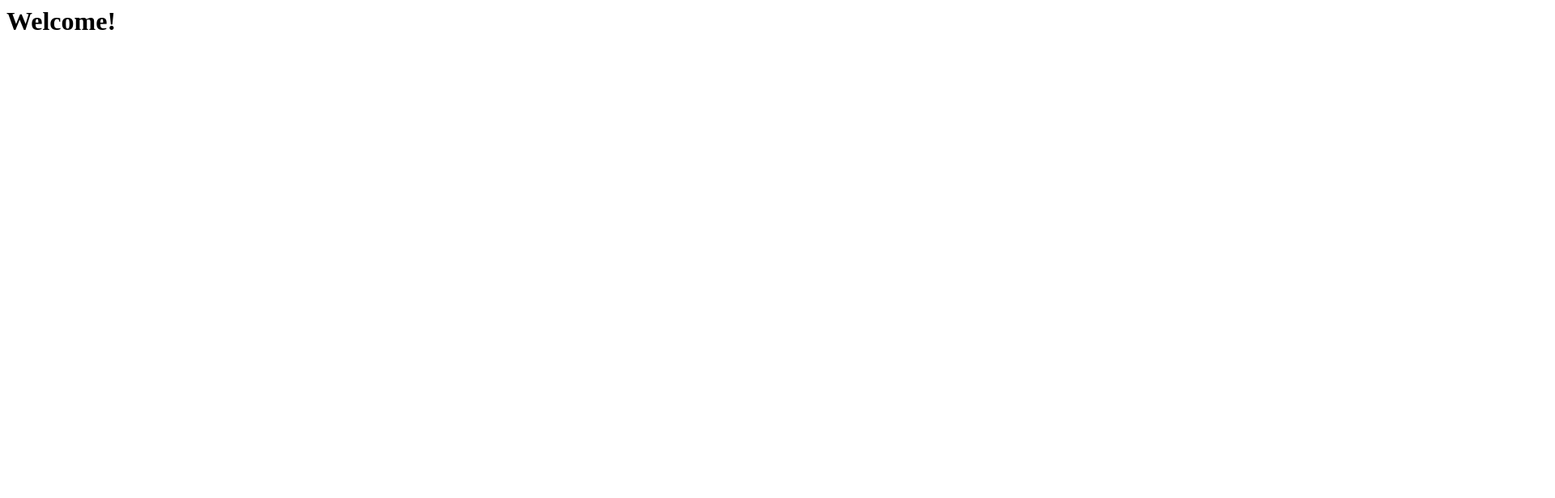
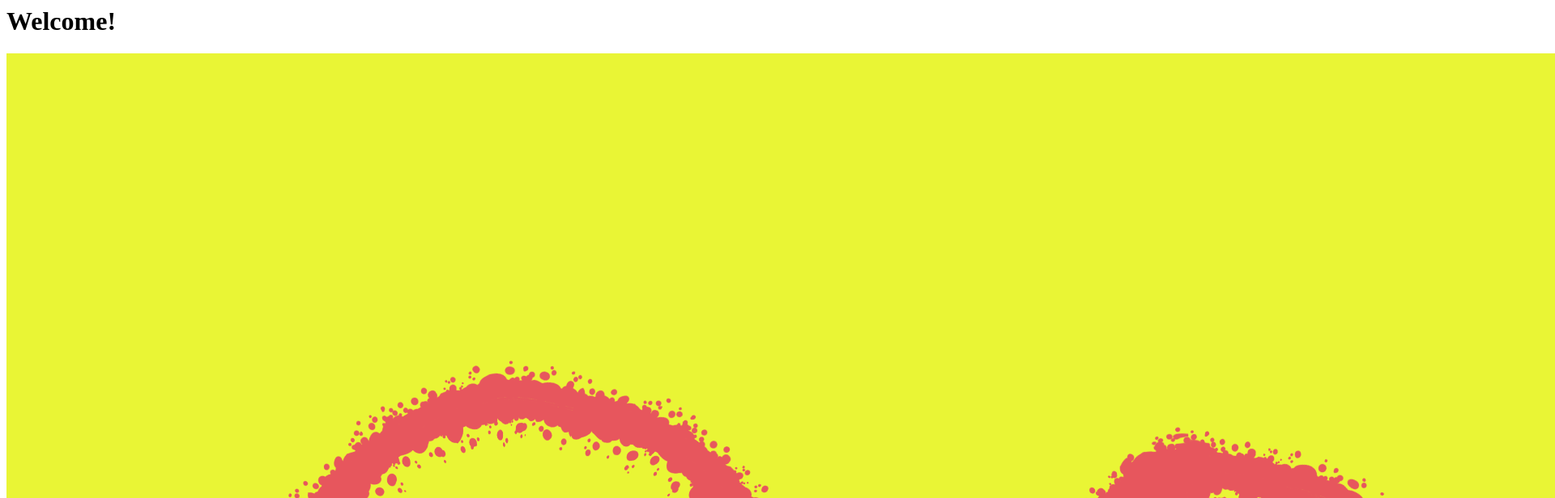
Before and after one commit to classlessteacher/6d, a plain HTML site: page index.html in a window 1280 px wide. Shown: the top 616 px of the page at 81% size, 1920 px wide, since content can reach past the window. Drawn offline with Linux system fonts and the light colour scheme.

Commit message:
Update index.html

```diff
--- a/index.html
+++ b/index.html
@@ -1 +1,2 @@
 <h1>Welcome!</h1>
+<img src="https://classlessteacher.github.io/6d/good.png">
```
